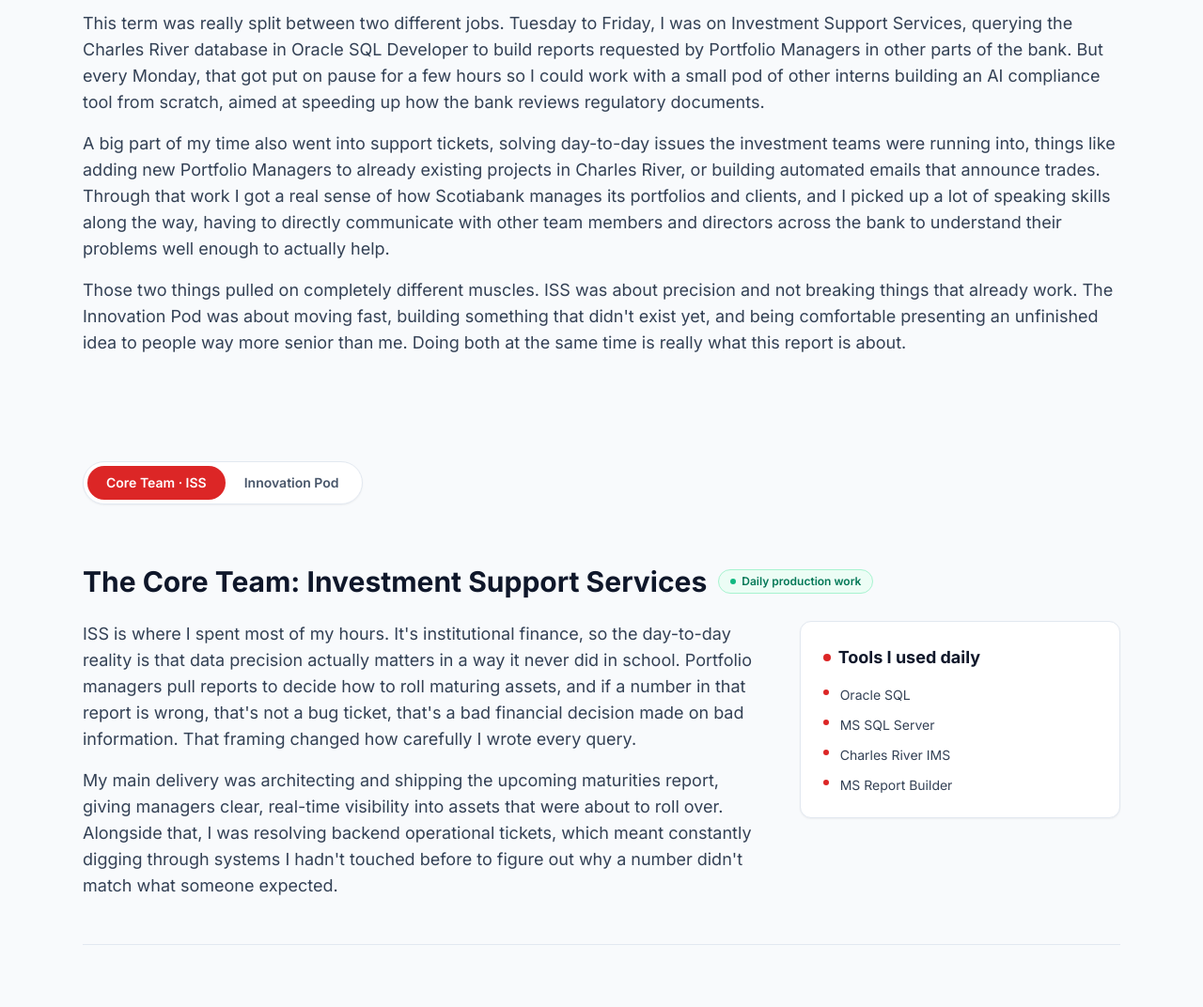
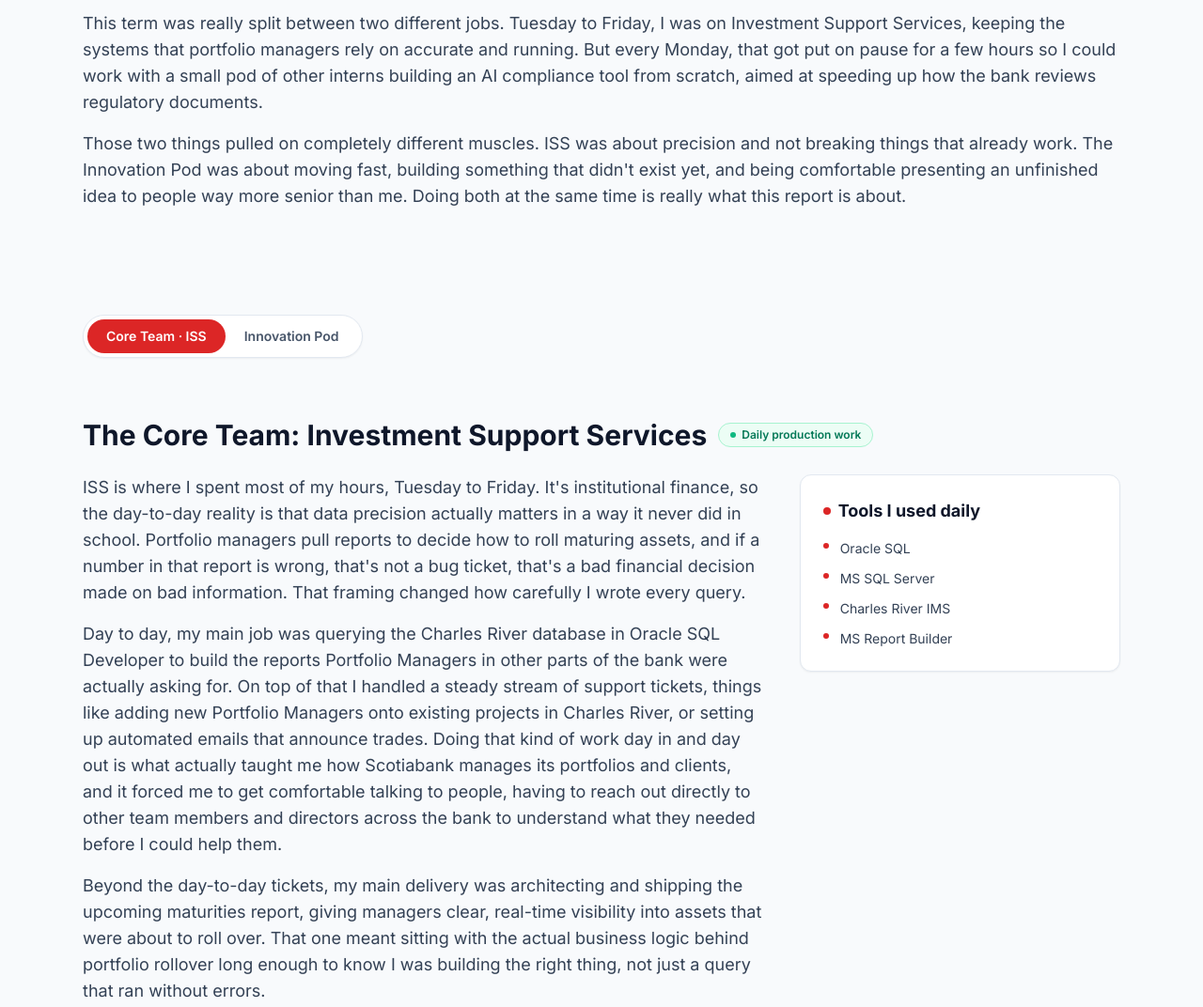
Before and after one commit to Nickbravo21/coop-work-term-report, a plain HTML site: page index.html in a window 1280 px wide. Shown: the part 780-1852 px from the top of the page at 94% size. Drawn offline with nearby package versions, Linux system fonts and the light colour scheme.

Commit message:
Move job-specific details from Overview into ISS section

```diff
--- a/index.html
+++ b/index.html
@@ -133,18 +133,9 @@
     <div class="mt-8 prose prose-slate max-w-none text-slate-700 leading-relaxed text-base md:text-lg space-y-4">
       <p>
         This term was really split between two different jobs. Tuesday to Friday, I was on Investment Support
-        Services, querying the Charles River database in Oracle SQL Developer to build reports requested by
-        Portfolio Managers in other parts of the bank. But every Monday, that got put on pause for a few hours
-        so I could work with a small pod of other interns building an AI compliance tool from scratch, aimed
-        at speeding up how the bank reviews regulatory documents.
-      </p>
-      <p>
-        A big part of my time also went into support tickets, solving day-to-day issues the investment teams
-        were running into, things like adding new Portfolio Managers to already existing projects in Charles
-        River, or building automated emails that announce trades. Through that work I got a real sense of how
-        Scotiabank manages its portfolios and clients, and I picked up a lot of speaking skills along the way,
-        having to directly communicate with other team members and directors across the bank to understand
-        their problems well enough to actually help.
+        Services, keeping the systems that portfolio managers rely on accurate and running. But every Monday,
+        that got put on pause for a few hours so I could work with a small pod of other interns building an
+        AI compliance tool from scratch, aimed at speeding up how the bank reviews regulatory documents.
       </p>
       <p>
         Those two things pulled on completely different muscles. ISS was about precision and not breaking things
@@ -189,17 +180,26 @@
     <div class="grid md:grid-cols-3 gap-10">
       <div class="md:col-span-2 space-y-4 text-slate-700 leading-relaxed text-base md:text-lg">
         <p>
-          ISS is where I spent most of my hours. It's institutional finance, so the day-to-day reality is that
-          data precision actually matters in a way it never did in school. Portfolio managers pull reports to
-          decide how to roll maturing assets, and if a number in that report is wrong, that's not a bug ticket,
-          that's a bad financial decision made on bad information. That framing changed how carefully I wrote
-          every query.
+          ISS is where I spent most of my hours, Tuesday to Friday. It's institutional finance, so the day-to-day
+          reality is that data precision actually matters in a way it never did in school. Portfolio managers pull
+          reports to decide how to roll maturing assets, and if a number in that report is wrong, that's not a bug
+          ticket, that's a bad financial decision made on bad information. That framing changed how carefully I
+          wrote every query.
         </p>
         <p>
-          My main delivery was architecting and shipping the upcoming maturities report, giving managers clear,
-          real-time visibility into assets that were about to roll over. Alongside that, I was resolving backend
-          operational tickets, which meant constantly digging through systems I hadn't touched before to figure
-          out why a number didn't match what someone expected.
+          Day to day, my main job was querying the Charles River database in Oracle SQL Developer to build the
+          reports Portfolio Managers in other parts of the bank were actually asking for. On top of that I handled
+          a steady stream of support tickets, things like adding new Portfolio Managers onto existing projects in
+          Charles River, or setting up automated emails that announce trades. Doing that kind of work day in and
+          day out is what actually taught me how Scotiabank manages its portfolios and clients, and it forced me
+          to get comfortable talking to people, having to reach out directly to other team members and directors
+          across the bank to understand what they needed before I could help them.
+        </p>
+        <p>
+          Beyond the day-to-day tickets, my main delivery was architecting and shipping the upcoming maturities
+          report, giving managers clear, real-time visibility into assets that were about to roll over. That one
+          meant sitting with the actual business logic behind portfolio rollover long enough to know I was
+          building the right thing, not just a query that ran without errors.
         </p>
       </div>
 
```
